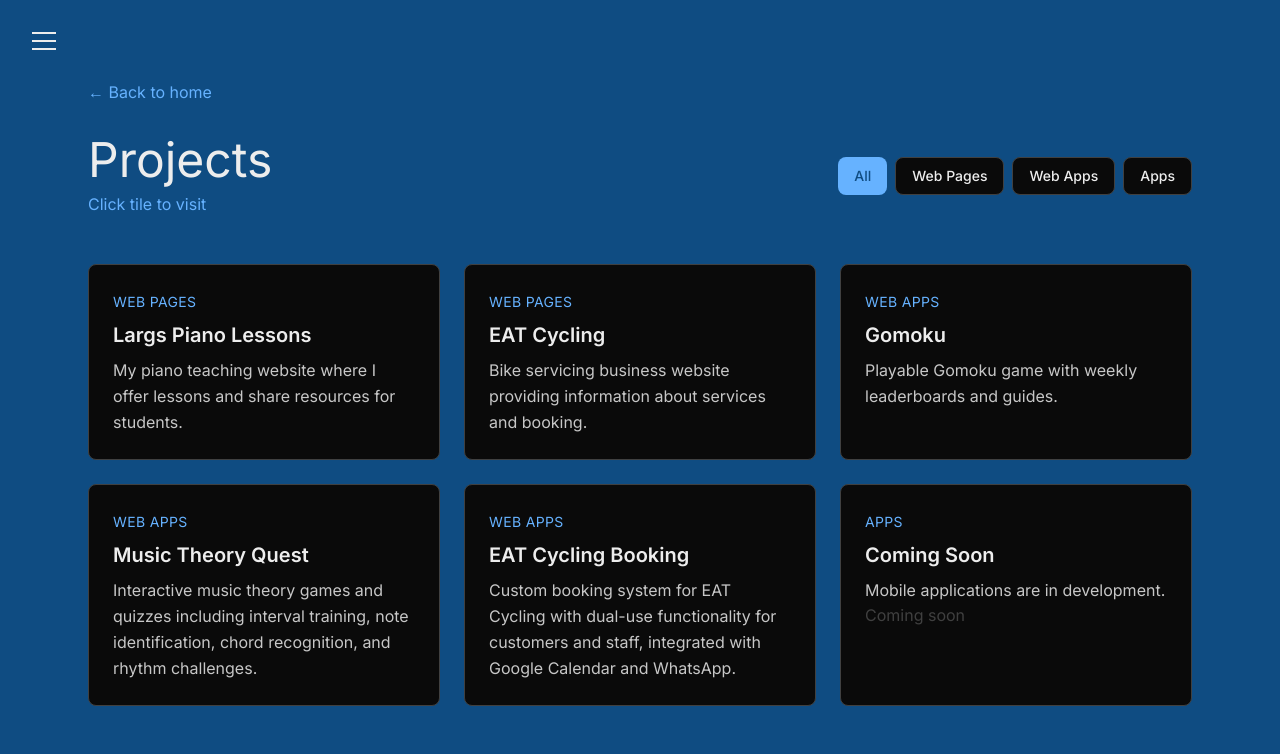
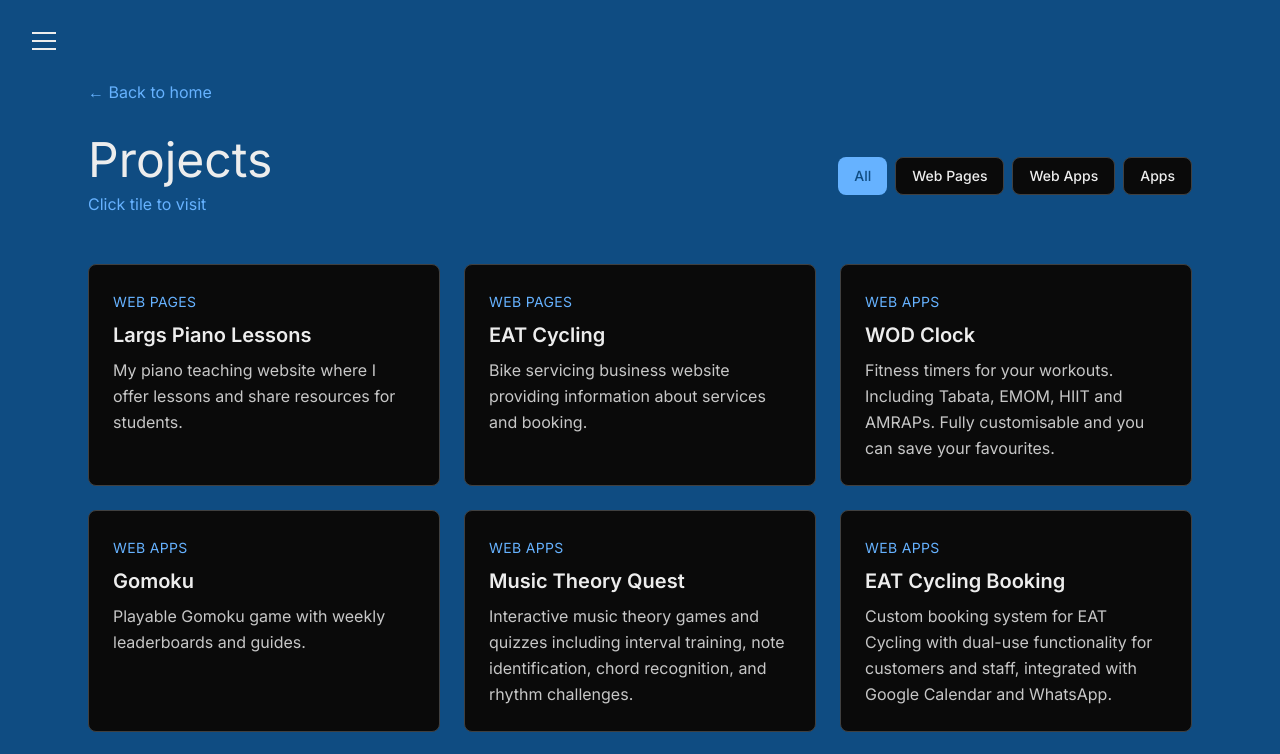
Before and after one commit to wuntunpunch/colinyoungscot, a Next.js app: page /projects in a window 1280 px wide. Shown: the top 754 px of the page. Built offline with nearby package versions, Linux system fonts and the light colour scheme; no server answers.

Commit message:
added wodclock to projects

```diff
--- a/app/projects/ProjectsContent.tsx
+++ b/app/projects/ProjectsContent.tsx
@@ -34,6 +34,12 @@ const projects: {
   {
     category: "Web Apps",
     items: [
+      {
+        title: "WOD Clock",
+        description:
+          "Fitness timers for your workouts. Including Tabata, EMOM, HIIT and AMRAPs. Fully customisable and you can save your favourites.",
+        url: "https://wodclock.app/",
+      },
       {
         title: "Gomoku",
         description:
```
